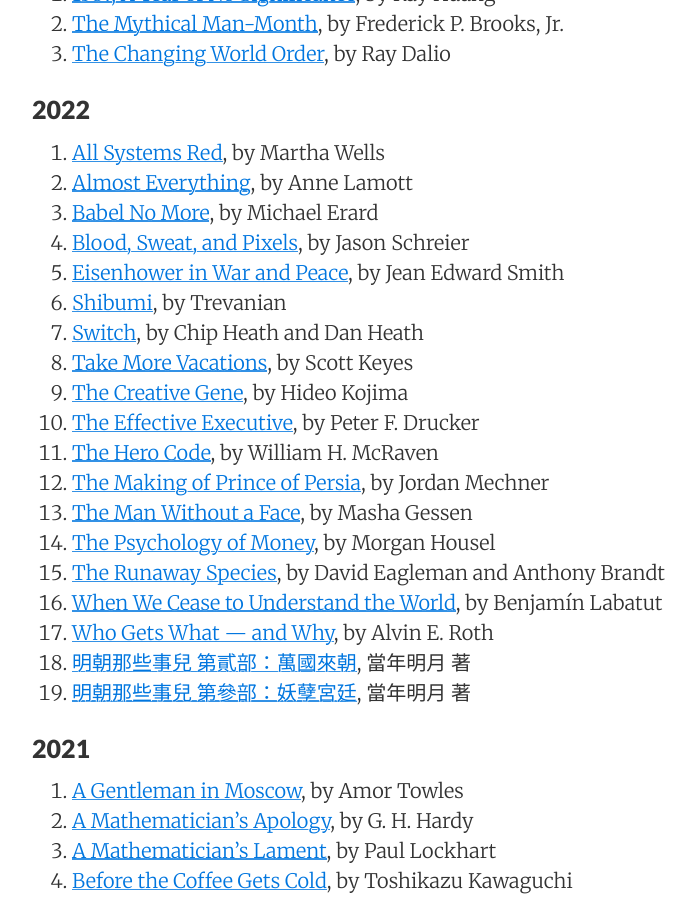
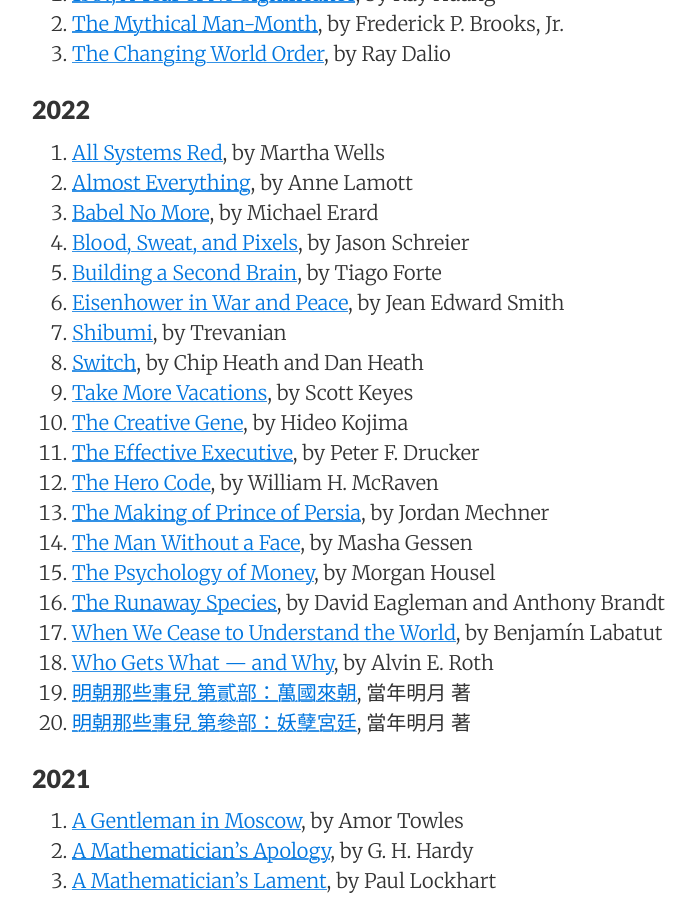
Before and after one commit to sewardlee337/sewardlee337.github.io, a Jekyll site: the page built from readinglist.md, in a window 1280 px wide and 900 px high, scrolled down 440 px. Shown: the whole window, without its empty margins (188-884 px from the left). Built offline with Jekyll 4.4.1, drawn with Linux system fonts in a browser that asks for light colours; nearby versions of some CDN libraries.

Commit message:
update reading list

```diff
--- a/readinglist.md
+++ b/readinglist.md
@@ -23,6 +23,7 @@ _"My alma mater was books, a good library... I could spend the rest of my life r
 1. [Almost Everything](https://amzn.to/33ZdBmk), by Anne Lamott
 1. [Babel No More](https://amzn.to/3xaJeDP), by Michael Erard
 1. [Blood, Sweat, and Pixels](https://amzn.to/3s0hqQ4), by Jason Schreier
+1. [Building a Second Brain](https://amzn.to/39LpI9p), by Tiago Forte
 1. [Eisenhower in War and Peace](https://amzn.to/3JtzeLm), by Jean Edward Smith
 1. [Shibumi](https://amzn.to/3yItrPf), by Trevanian
 1. [Switch](https://amzn.to/3zlhZcv), by Chip Heath and Dan Heath
```
